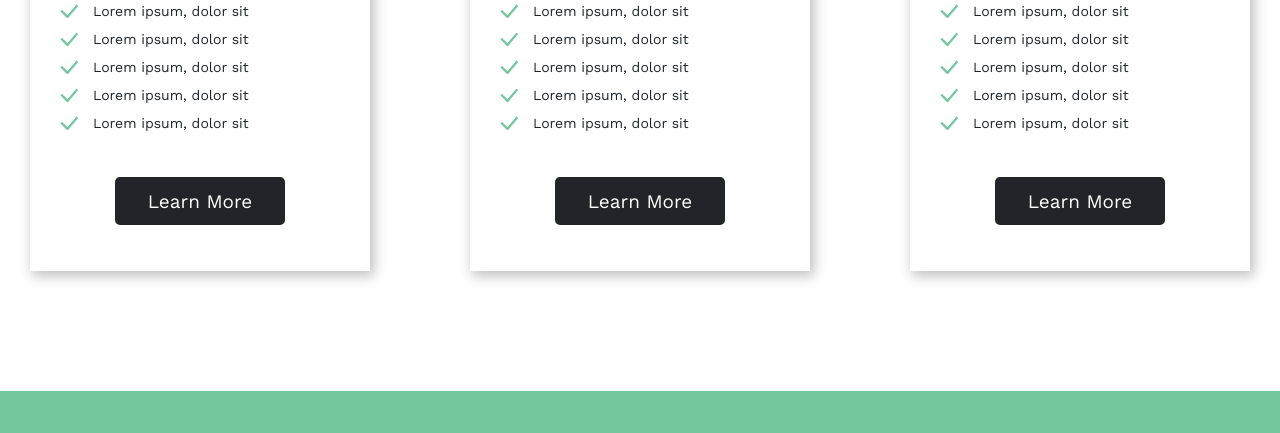
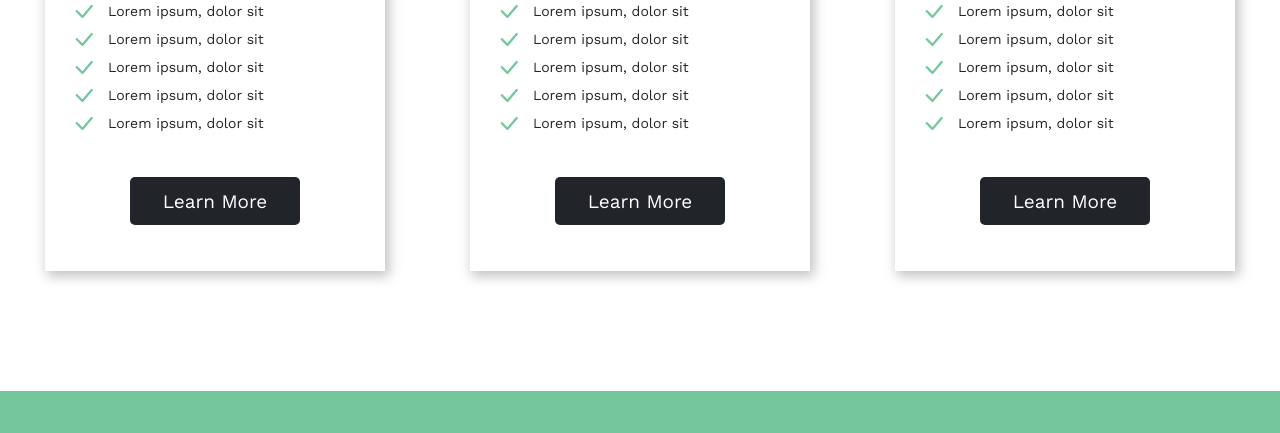
Before and after one commit to Jankon9966/responsive-website-HTML-CSS-JS, a plain HTML site: page pages/services.html in a window 1280 px wide. Shown: the part 585-1018 px from the top of the page. Drawn offline with nearby package versions, Linux system fonts and the light colour scheme.

Commit message:
small fix

```diff
--- a/css/main.css
+++ b/css/main.css
@@ -46,6 +46,7 @@ body {
     font-weight: 400;
     cursor: pointer;
 }
+
 /* SECTION SPAN */
 .section_span {
     font-family: "Work Sans", sans-serif;
@@ -288,7 +289,7 @@ body {
 }
 
 .services {
-    max-width: 1300px;
+    max-width: 1250px;
     margin: 0 auto;
     margin-bottom: 100px;
     padding: 0 10px;
```
